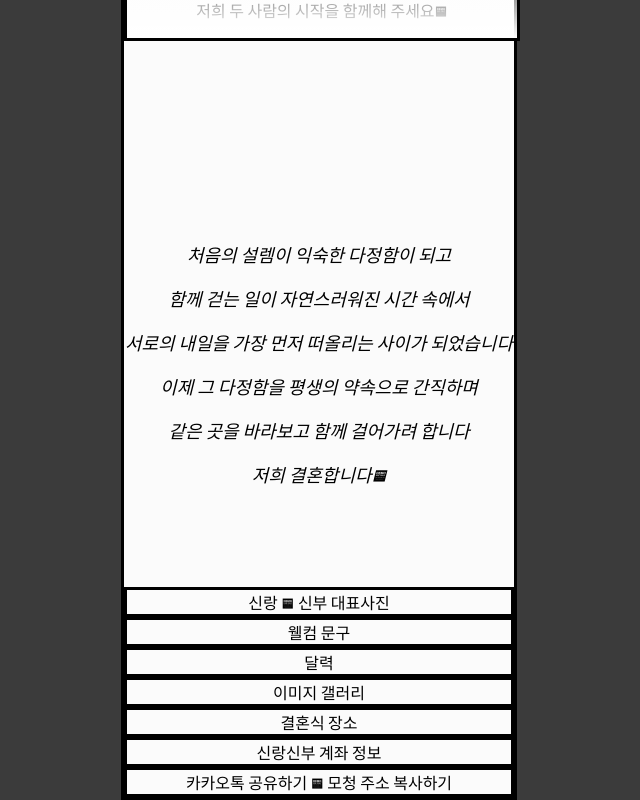
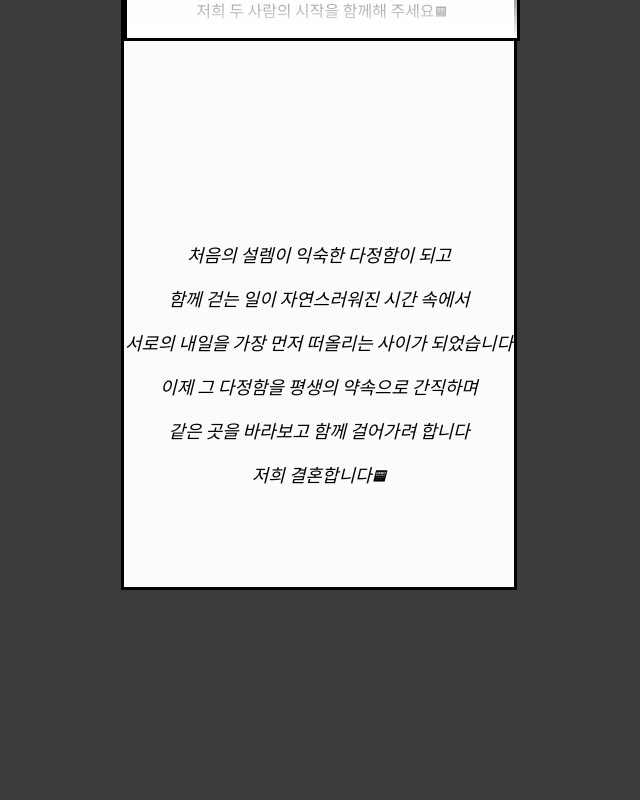
Before and after one commit to tjdrhd1207/mobile_invitation.github.io, a React (Vite) app: page / in a window 1280 px wide. Shown: the part 1447-2247 px from the top of the page, without its empty margins (321-961 px from the left). After the commit the page ends 2037 px from the top, so only its background shows below. Built offline with nearby package versions, Linux system fonts and the light colour scheme.

Commit message:
CSS변경

```diff
--- a/src/App.tsx
+++ b/src/App.tsx
@@ -38,7 +38,8 @@ export default function App() {
             <Introduce />
           </section>
         </ScrollReveal>
-        <div style={{ border: debug }}>
+
+        {/* <div style={{ border: debug }}>
           신랑 / 신부 대표사진
         </div>
         <div style={{ border: debug }}>
@@ -58,7 +59,8 @@ export default function App() {
         </div>
         <div style={{ border: debug }}>
           카카오톡 공유하기 / 모청 주소 복사하기
-        </div>
+        </div> */}
+
       </div>
     </>
   )
--- a/src/style.css
+++ b/src/style.css
@@ -2,6 +2,7 @@
   margin: 0 auto;
   text-align: center;
   border-style: solid;
+  background-color: #FAF8F3;
 }
 
 .main-frame {
@@ -104,6 +105,6 @@ body {
 
 /* 모든 섹션에 공통 적용 */
 .page-section {
-  margin-top: 100px;
-  margin-bottom: 100px;
+  background-color: transparent;
+  margin: 100px 0;
 }
```
